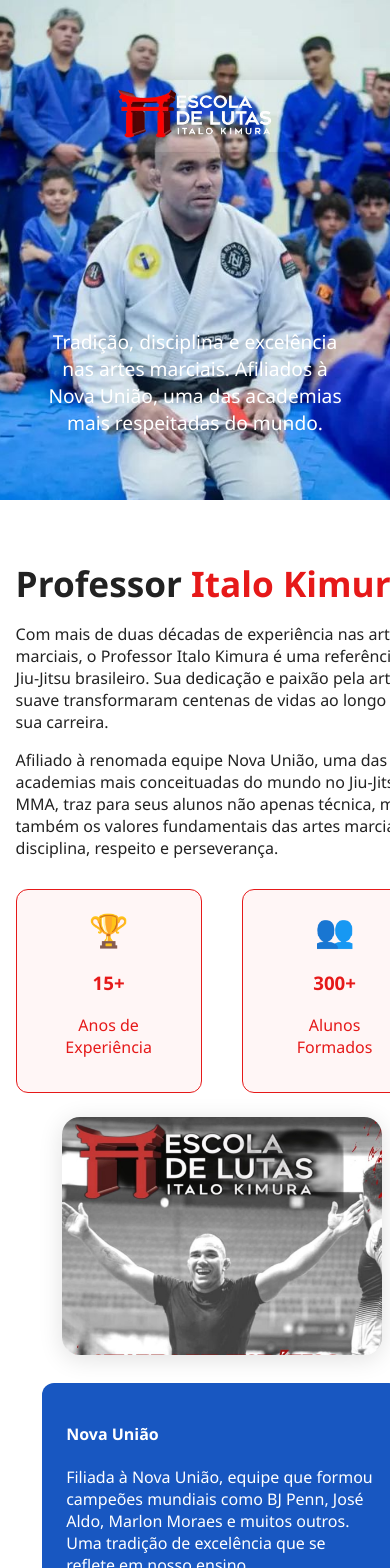
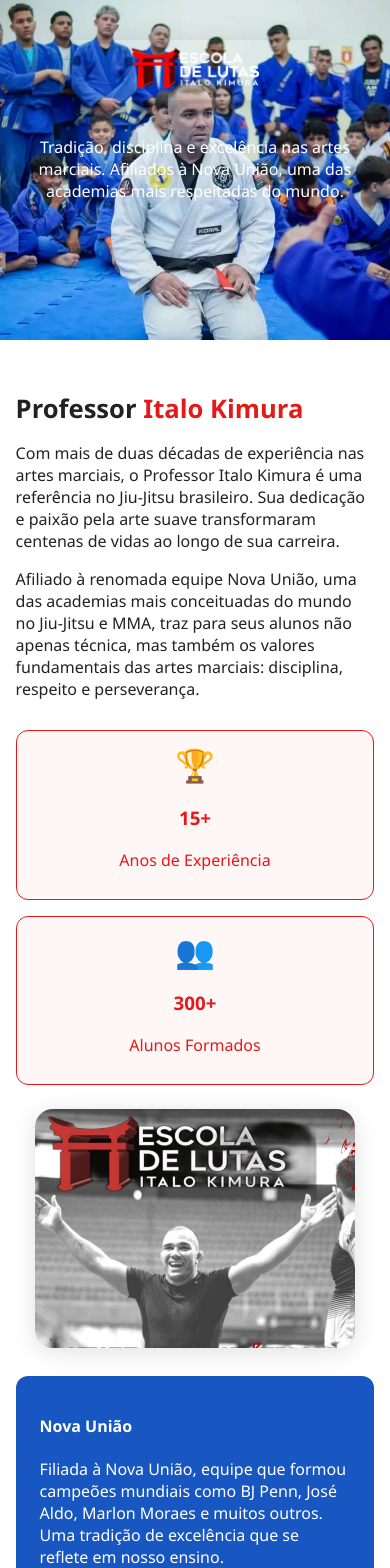
Before and after one commit to Mabiisilva/lpitalokimura, a React (Create React App) app: page / in a window 390 px wide. Shown: the top 1568 px of the page. Built offline with nearby package versions, Linux system fonts and the light colour scheme.

Commit message:
Melhoria na resposividade para acessar a página em smartphones e tablests

```diff
--- a/src/App.css
+++ b/src/App.css
@@ -472,6 +472,26 @@
   text-align: left;
 }
 
+.horarios-tabela {
+  width: 100%;
+  border-collapse: collapse;
+  margin-top: 12px;
+}
+
+.horarios-tabela td {
+  padding: 8px 4px;
+  border-bottom: 1px solid #eee;
+}
+
+.horarios-tabela tr:last-child td {
+  border-bottom: none;
+}
+
+.horarios-tabela td:first-child {
+  font-weight: bold;
+  color: #333;
+}
+
 .contato-buttons {
   margin-top: 18px;
   display: flex;
@@ -572,6 +592,56 @@
     gap: 24px;
     align-items: center;
   }
+  .logo {
+    max-width: 80%; /* Reduce logo size on smaller screens */
+  }
+  .subtitle {
+    margin-top: 40px; /* Reduce space above subtitle */
+  }
+  .about-image img {
+    width: 100%; /* Make image responsive */
+    max-width: 320px; /* But not bigger than its original size */
+  }
+  .stats {
+    flex-direction: column;
+    gap: 16px;
+  }
+  h2 {
+    font-size: 1.8rem;
+  }
+}
+
+@media (max-width: 600px) {
+  .parallax-header {
+    padding: 40px 20px 0 20px;
+    min-height: 300px;
+    background-attachment: scroll; /* Improves performance on mobile */
+  }
+  .logo {
+    max-width: 70%;
+  }
+  .subtitle {
+    font-size: 1rem;
+    margin-top: 20px;
+  }
+  .about-text h2, .modalidades h2, .galeria h2, .regras h2, .contato h2 {
+    font-size: 1.6rem;
+  }
+  .stats div {
+    padding: 12px 24px;
+    min-width: 0;
+  }
+  .titulos-aluno-modal-content {
+    flex-direction: column;
+    gap: 16px;
+  }
+  .aluno-foto-modal {
+    width: 120px;
+    height: 120px;
+  }
+  .contato-buttons {
+    flex-direction: column;
+  }
 }
 
 /* Custom styles for slick carousel arrows */
```
